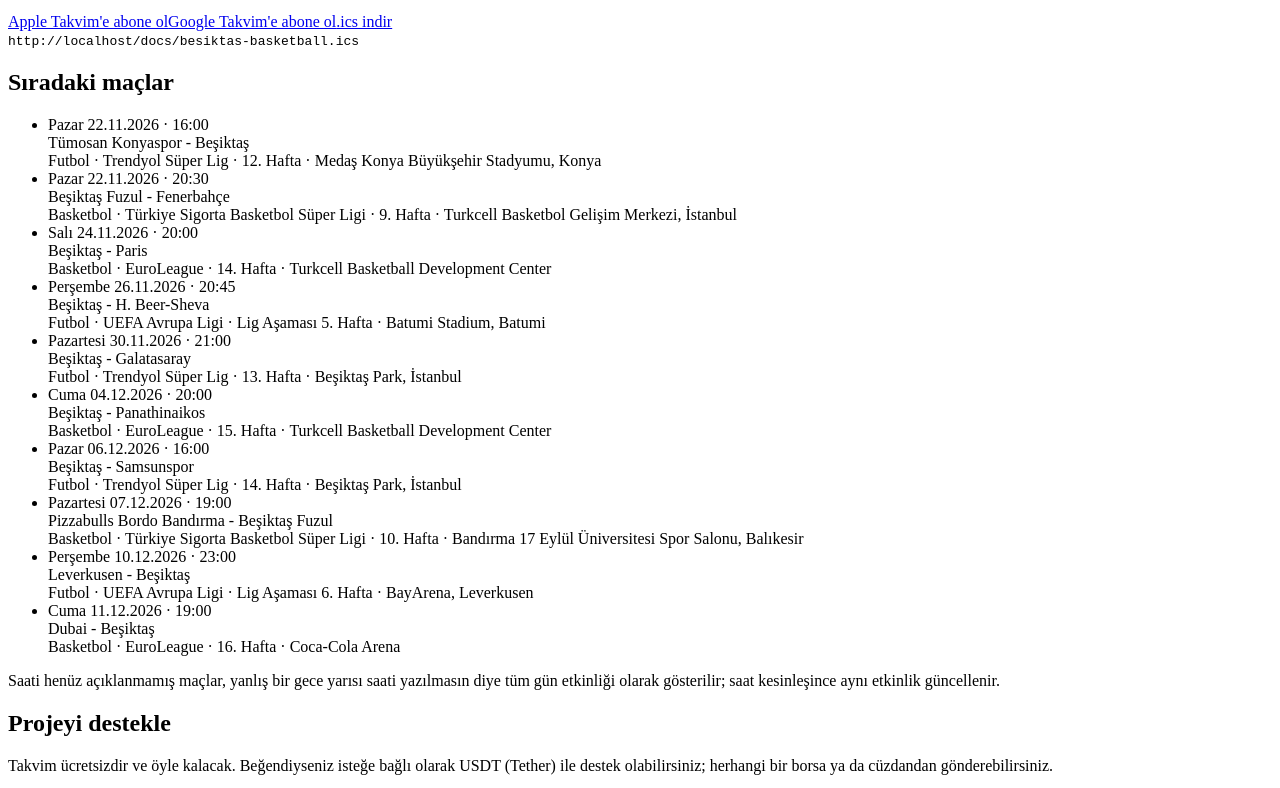
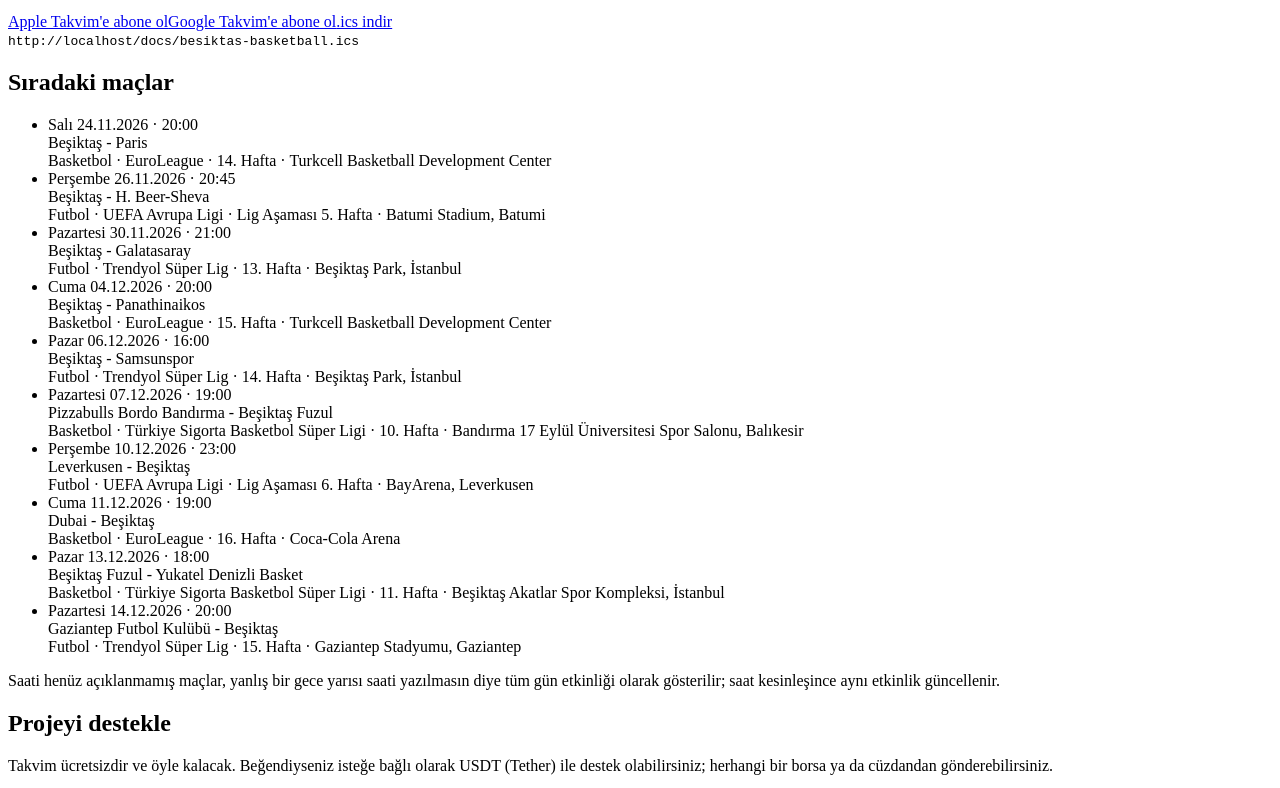
Before and after one commit to trkenankement/besiktas-calendar, a plain HTML site: page docs/index.html in a window 1280 px wide. Shown: the part 628-1416 px from the top of the page. Drawn offline with Linux system fonts and the light colour scheme; no server answers.

Commit message:
chore: update calendars

```diff
--- a/docs/index.html
+++ b/docs/index.html
@@ -62,8 +62,6 @@ button.btn{border:0;font:inherit;font-weight:600;cursor:pointer;margin-top:.7rem
 <section class="feed" id="basketball"><h3>Basketbol</h3><p>Beşiktaş erkek basketbol takımının maçları</p><div class="actions"><a class="btn for-apple" data-feed="besiktas-basketball.ics" href="besiktas-basketball.ics">Apple Takvim'e abone ol</a><a class="btn for-google" data-google="besiktas-basketball.ics" href="besiktas-basketball.ics" target="_blank" rel="noopener noreferrer">Google Takvim'e abone ol</a><a class="dl" href="besiktas-basketball.ics" download>.ics indir</a></div><code data-url="besiktas-basketball.ics">besiktas-basketball.ics</code></section>
 <h2>Sıradaki maçlar</h2>
 <ul class="matches">
-<li><div class="when">Pazar 22.11.2026 · 16:00</div><div class="teams">Tümosan Konyaspor - Beşiktaş</div><div class="meta">Futbol · Trendyol Süper Lig · 12. Hafta · Medaş Konya Büyükşehir Stadyumu, Konya</div></li>
-<li><div class="when">Pazar 22.11.2026 · 20:30</div><div class="teams">Beşiktaş Fuzul - Fenerbahçe</div><div class="meta">Basketbol · Türkiye Sigorta Basketbol Süper Ligi · 9. Hafta · Turkcell Basketbol Gelişim Merkezi, İstanbul</div></li>
 <li><div class="when">Salı 24.11.2026 · 20:00</div><div class="teams">Beşiktaş - Paris</div><div class="meta">Basketbol · EuroLeague · 14. Hafta · Turkcell Basketball Development Center</div></li>
 <li><div class="when">Perşembe 26.11.2026 · 20:45</div><div class="teams">Beşiktaş - H. Beer-Sheva</div><div class="meta">Futbol · UEFA Avrupa Ligi · Lig Aşaması 5. Hafta · Batumi Stadium, Batumi</div></li>
 <li><div class="when">Pazartesi 30.11.2026 · 21:00</div><div class="teams">Beşiktaş - Galatasaray</div><div class="meta">Futbol · Trendyol Süper Lig · 13. Hafta · Beşiktaş Park, İstanbul</div></li>
@@ -72,6 +70,8 @@ button.btn{border:0;font:inherit;font-weight:600;cursor:pointer;margin-top:.7rem
 <li><div class="when">Pazartesi 07.12.2026 · 19:00</div><div class="teams">Pizzabulls Bordo Bandırma - Beşiktaş Fuzul</div><div class="meta">Basketbol · Türkiye Sigorta Basketbol Süper Ligi · 10. Hafta · Bandırma 17 Eylül Üniversitesi Spor Salonu, Balıkesir</div></li>
 <li><div class="when">Perşembe 10.12.2026 · 23:00</div><div class="teams">Leverkusen - Beşiktaş</div><div class="meta">Futbol · UEFA Avrupa Ligi · Lig Aşaması 6. Hafta · BayArena, Leverkusen</div></li>
 <li><div class="when">Cuma 11.12.2026 · 19:00</div><div class="teams">Dubai - Beşiktaş</div><div class="meta">Basketbol · EuroLeague · 16. Hafta · Coca-Cola Arena</div></li>
+<li><div class="when">Pazar 13.12.2026 · 18:00</div><div class="teams">Beşiktaş Fuzul - Yukatel Denizli Basket</div><div class="meta">Basketbol · Türkiye Sigorta Basketbol Süper Ligi · 11. Hafta · Beşiktaş Akatlar Spor Kompleksi, İstanbul</div></li>
+<li><div class="when">Pazartesi 14.12.2026 · 20:00</div><div class="teams">Gaziantep Futbol Kulübü - Beşiktaş</div><div class="meta">Futbol · Trendyol Süper Lig · 15. Hafta · Gaziantep Stadyumu, Gaziantep</div></li>
 </ul>
 <p class="muted">Saati henüz açıklanmamış maçlar, yanlış bir gece yarısı saati yazılmasın diye tüm gün etkinliği olarak gösterilir; saat kesinleşince aynı etkinlik güncellenir.</p>
 <h2 id="bagis">Projeyi destekle</h2>
```
Also changed, not shown: 3 other files.
